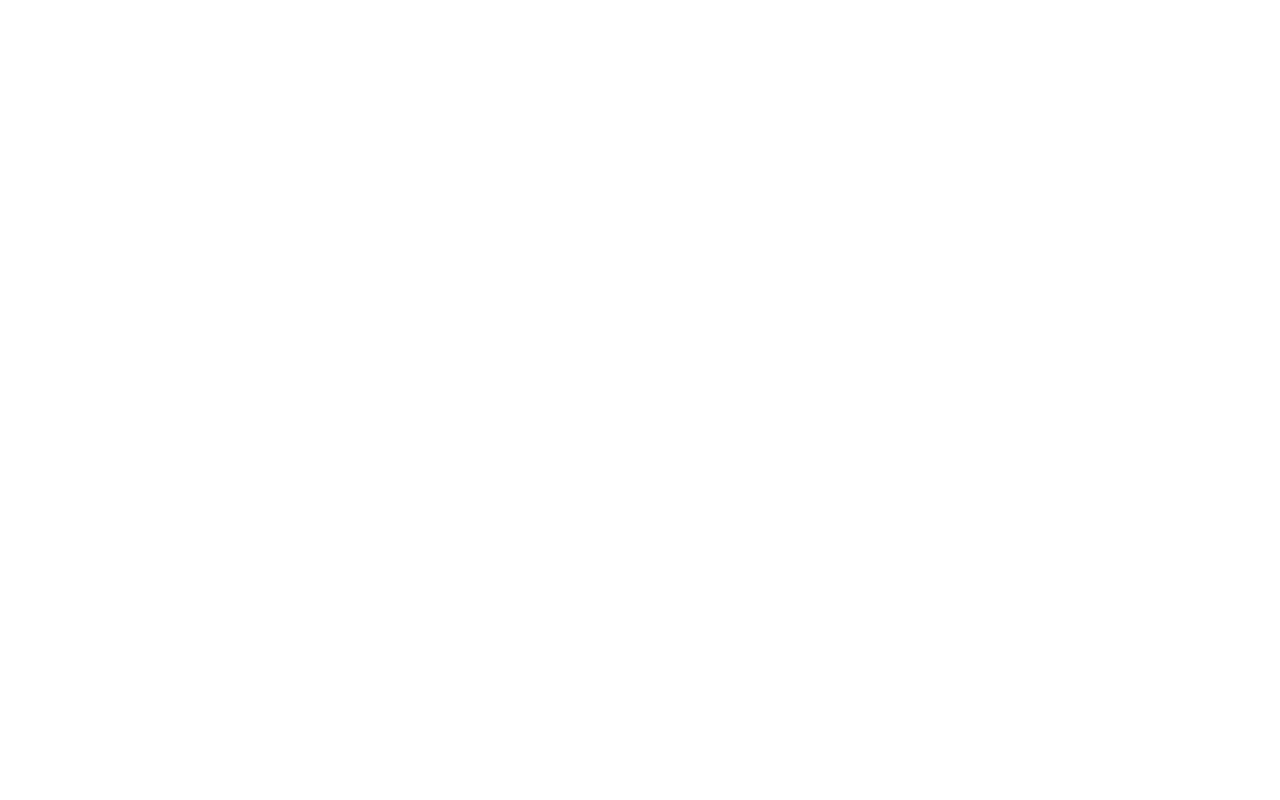
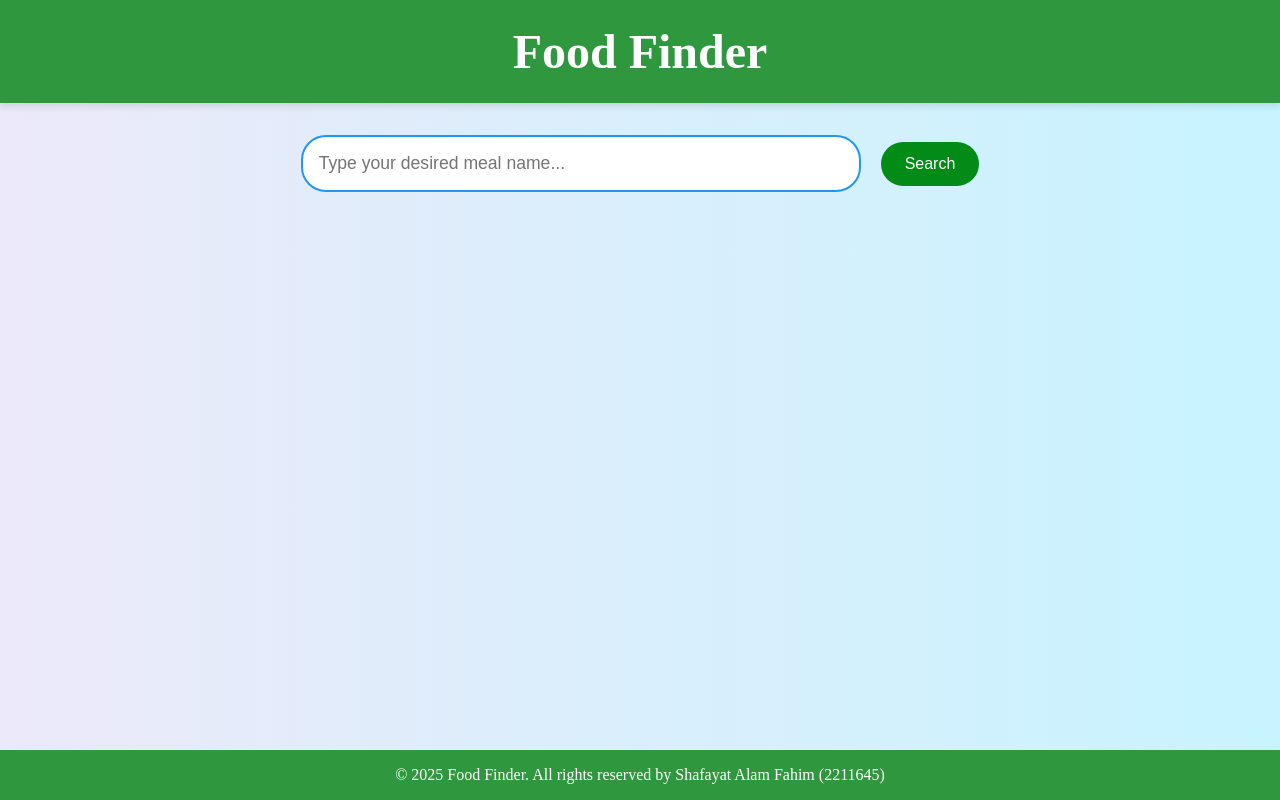
Before and after one commit to Shafayat-Fahim/MIS455-Final, a plain HTML site: page index.html in a window 1280 px wide. Drawn offline with Linux system fonts and the light colour scheme.

Commit message:
Second Commit

```diff
--- a/index.html
+++ b/index.html
@@ -3,9 +3,29 @@
 <head>
     <meta charset="UTF-8">
     <meta name="viewport" content="width=device-width, initial-scale=1.0">
+    <link rel="stylesheet" href="style.css">
     <title>Food Finder</title>
 </head>
 <body>
-
+    <header class="header">
+        <h1>Food Finder</h1>
+    </header>
+    <main>
+        <section class="search-section">
+            <div class="container">
+                <input type="text" id="search-input" placeholder="Type your desired meal name..." aria-label="Search meals">
+                <button id="search-button">Search</button>
+            </div>
+        </section>
+        <section class="results-section">
+            <div class="container" id="results"></div>
+            <div id="show-all-wrapper">
+                <button id="show-all-button" style="display: none;">Show All</button>
+            </div>
+        </section>
+    </main>
+    <footer class="footer">
+        <p>&copy; 2025 Food Finder. All rights reserved by Shafayat Alam Fahim (2211645)</p>
+    </footer>
 </body>
 </html>
--- /dev/null
+++ b/style.css
@@ -0,0 +1,79 @@
+* {
+    margin: 0;
+    padding: 0;
+    box-sizing: border-box;
+}
+
+body {
+    font-family: 'Times New Roman', Times, serif;
+    background: linear-gradient(to right, rgb(236, 233, 249), rgb(199, 244, 255));
+    color: rgb(33, 37, 41);
+    min-height: 100vh;
+    display: flex;
+    flex-direction: column;
+}
+
+.container {
+    width: 90%;
+    max-width: 800px;
+    margin: 0 auto;
+}
+
+header {
+    background: rgb(47, 152, 63);
+    color: rgb(255, 255, 255);
+    font-family: 'Times New Roman', Times, serif;
+    padding: 1.5rem 0;
+    text-align: center;
+    box-shadow: 0 4px 6px rgba(0, 0, 0, 0.1);
+}
+
+header h1 {
+    font-size: 3rem;
+    font-weight: bold;
+}
+
+footer {
+    background-color: rgb(47, 152, 63);
+    color: rgb(255, 255, 255);
+    text-align: center;
+    padding: 1rem 0;
+    margin-top: auto;
+}
+
+.search-section {
+    margin: 2rem 0;
+    text-align: center;
+}
+
+.search-section input {
+    width: 70%;
+    max-width: 600px;
+    padding: 1rem;
+    font-size: 1.1rem;
+    border: 2px solid rgb(33, 150, 243);
+    border-radius: 25px;
+    outline: none;
+    transition: all 0.3s ease;
+}
+
+.search-section input:focus {
+    border-color: rgb(30, 199, 112);
+    box-shadow: 0 0 10px rgba(30, 199, 112, 0.7);
+}
+
+.search-section button {
+    padding: 0.8rem 1.5rem;
+    margin-left: 1rem;
+    font-size: 1rem;
+    color: white;
+    background: rgb(3, 139, 24);
+    border: none;
+    border-radius: 25px;
+    cursor: pointer;
+    transition: background-color 0.1s ease;
+}
+
+.search-section button:hover {
+    background: rgb(30, 199, 112);
+}
```
